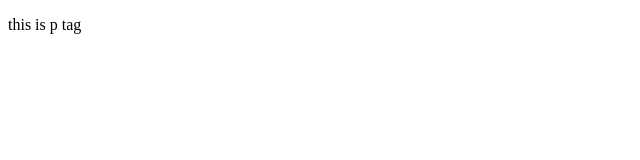
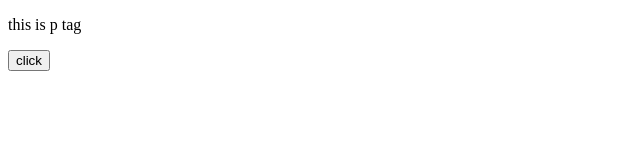
Before and after one commit to Mayur-web12/localrepo, a plain HTML site: page index.html in a window 1280 px wide. Shown: the whole page, without its empty margins (0-640 px from the left). Drawn offline with Linux system fonts and the light colour scheme.

Commit message:
add button

```diff
--- a/index.html
+++ b/index.html
@@ -7,5 +7,6 @@
 </head>
 <body>
     <p>this is p tag</p>
+    <button>click</button>
 </body>
 </html>
```
